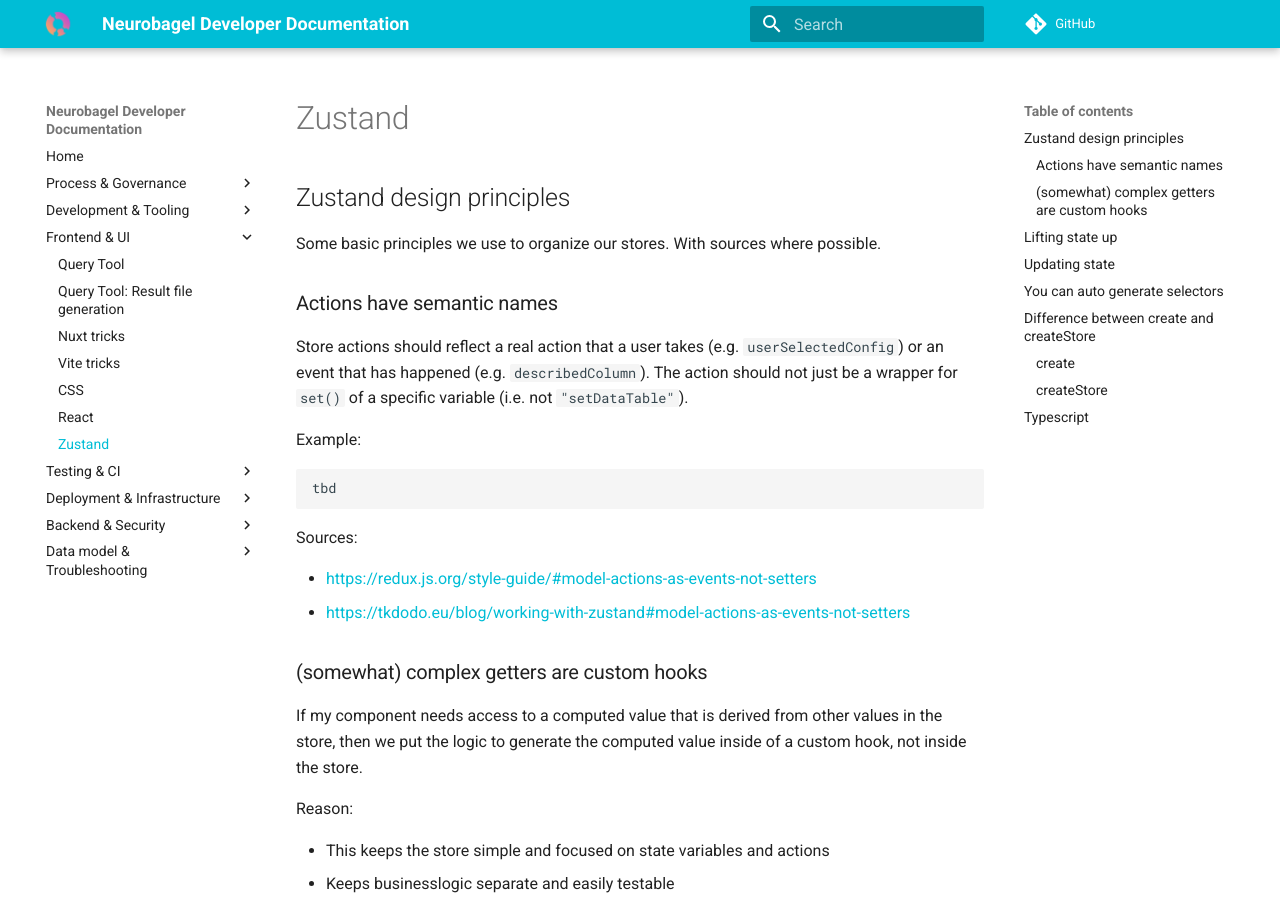
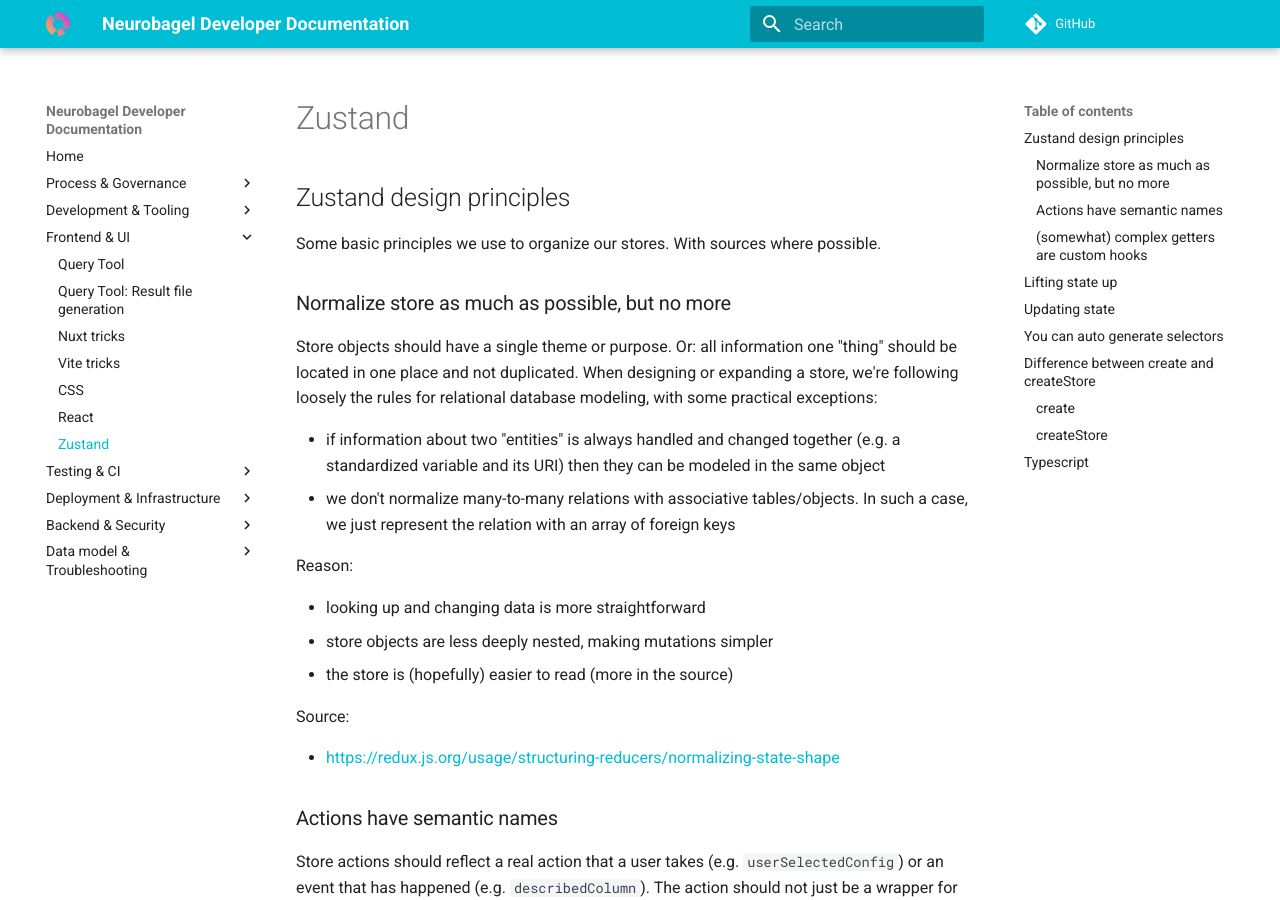
Before and after one commit to neurobagel/dev-docs, an MkDocs documentation site: the page built from docs/frontend/Zustand.md, in a window 1280 px wide and 900 px high. Built offline with MkDocs 1.6.1 and Material for MkDocs 9.7.7, drawn with Linux system fonts in a browser that asks for light colours; comment, search, counter and statistics services are not loaded.

Commit message:
Basic points on normalization

```diff
--- a/docs/frontend/Zustand.md
+++ b/docs/frontend/Zustand.md
@@ -8,6 +8,27 @@ tags: [React, Typescript, Frontend, Store, State Management]
 ## Zustand design principles
 
 Some basic principles we use to organize our stores. With sources where possible.
+
+### Normalize store as much as possible, but no more
+
+Store objects should have a single theme or purpose. Or: all information one "thing" should be located
+in one place and not duplicated. When designing or expanding a store, we're following loosely the rules
+for relational database modeling, with some practical exceptions:
+
+- if information about two "entities" is always handled and changed together (e.g. a standardized variable and its URI)
+then they can be modeled in the same object
+- we don't normalize many-to-many relations with associative tables/objects. In such a case, we just represent
+the relation with an array of foreign keys
+
+Reason:
+
+- looking up and changing data is more straightforward
+- store objects are less deeply nested, making mutations simpler
+- the store is (hopefully) easier to read (more in the source)
+
+Source:
+
+- [https://redux.js.org/usage/structuring-reducers/normalizing-state-shape](https://redux.js.org/usage/structuring-reducers/normalizing-state-shape)
 
 ### Actions have semantic names
 
```
